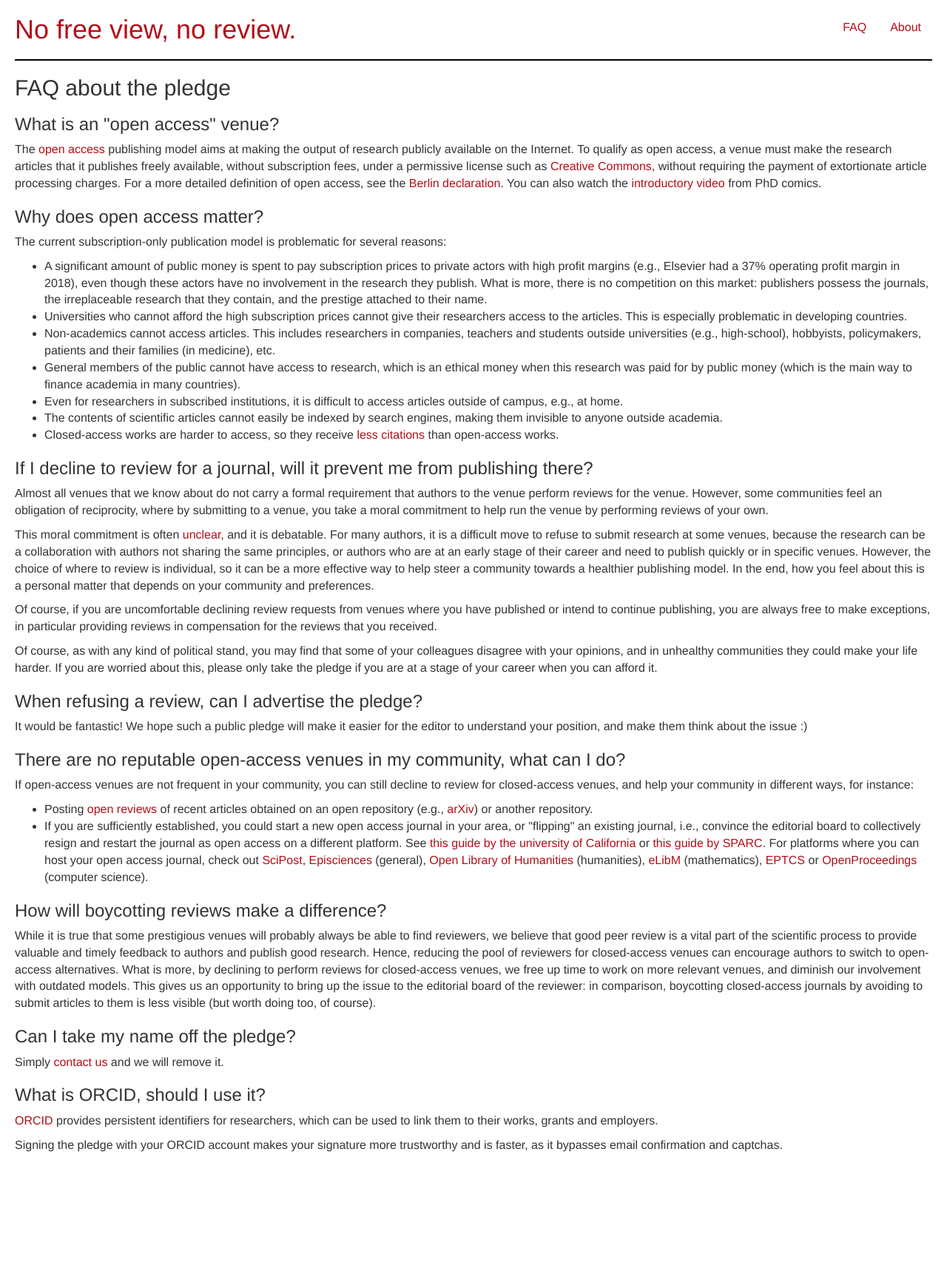
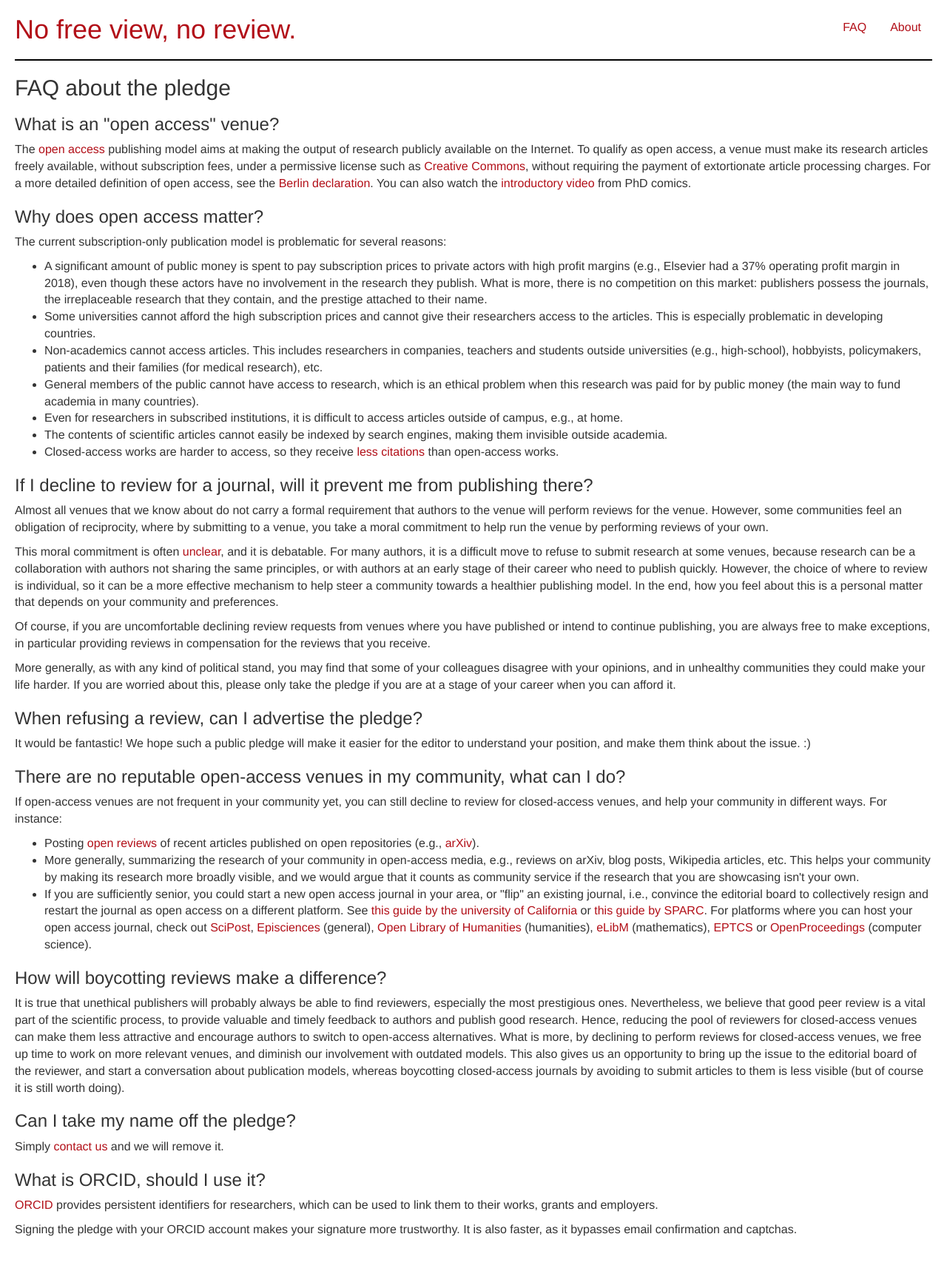
Before and after one commit to dissemin/no-free-view-no-review, a Django app: page /faq in a window 1280 px wide. Shown: the whole page at 74% size. Before the commit the page ends 1557 px from the top, so only its background shows below. Run offline with Django 3.2, Linux system fonts and the light colour scheme; some libraries are stand-ins or nearby versions.

Commit message:
copyedit faq and about

```diff
--- a/signatories/templates/faq.html
+++ b/signatories/templates/faq.html
@@ -5,9 +5,8 @@
 <h3>What is an "open access" venue?</h3>
 <p>The <a href="https://en.wikipedia.org/wiki/Open_access">open access</a>
 publishing model aims at making the output of research publicly available on the
-Internet. To qualify as open access, a venue must make the research articles
-that it publishes freely available, without subscription fees, under a
-permissive license such as <a
+Internet. To qualify as open access, a venue must make its research articles
+freely available, without subscription fees, under a permissive license such as <a
   href="https://en.wikipedia.org/wiki/Creative_Commons">Creative Commons</a>,
 without requiring the payment of extortionate article processing charges. For a
 more detailed definition of open access, see the
@@ -30,20 +29,20 @@ reasons:</p>
     competition on this market: publishers possess the journals, the
     irreplaceable research that they contain, and the prestige attached to their
   name.</li>
-  <li>Universities who cannot afford the high subscription prices cannot give
+  <li>Some universities cannot afford the high subscription prices and cannot give
     their researchers access to the articles. This is especially problematic in
     developing countries.</li>
   <li>Non-academics cannot access articles. This includes researchers in
     companies, teachers and students outside universities (e.g., high-school),
-    hobbyists, policymakers, patients and their families (in medicine),
+    hobbyists, policymakers, patients and their families (for medical research),
     etc.</li>
   <li>General members of the public cannot have access to research, which is an
-    ethical money when this research was paid for by public money (which is the
-    main way to finance academia in many countries).</li>
+    ethical problem when this research was paid for by public money (the
+    main way to fund academia in many countries).</li>
   <li>Even for researchers in subscribed institutions, it is difficult to access
     articles outside of campus, e.g., at home.</li>
   <li>The contents of scientific articles cannot easily be indexed by search
-    engines, making them invisible to anyone outside academia.</li>
+    engines, making them invisible outside academia.</li>
   <li>Closed-access works are harder to access, so they receive <a
       href="https://en.wikipedia.org/wiki/Citation_impact#Open_Access_publications">less
       citations</a> than open-access works.</li>
@@ -52,27 +51,26 @@ reasons:</p>
 <h3>If I decline to review for a journal, will it prevent me from publishing
   there?</h3>
 <p>Almost all venues that we know about do not carry a formal requirement that
-authors to the venue perform reviews for the venue. However, some communities
+authors to the venue will perform reviews for the venue. However, some communities
 feel an obligation of reciprocity, where by submitting to a venue, you take a
 moral commitment to help run the venue by performing reviews of your own.</p>
 
 <p>This moral commitment is often <a
   href="https://academia.stackexchange.com/questions/122201/does-the-peer-review-reciprocity-principle-apply-globally-or-per-venue">unclear</a>,
 and it is debatable. For many authors, it is a difficult move to refuse to
-submit research at some venues, because the research can be a collaboration
-with authors not sharing the same principles, or authors who are at an early
-stage of their career and need to publish quickly or in specific venues.
-However, the choice of where to review is individual, so it can be a more
-effective way to help steer a community towards a healthier publishing
-model. In the end, how you feel about this is a personal matter that depends on
-your community and preferences.</p>
+submit research at some venues, because research can be a collaboration
+with authors not sharing the same principles, or with authors at an early stage
+of their career who need to publish quickly. However, the choice of where to
+review is individual, so it can be a more effective mechanism to help steer a
+community towards a healthier publishing model. In the end, how you feel about
+this is a personal matter that depends on your community and preferences.</p>
 
 <p>Of course, if you are uncomfortable declining review requests from venues where you have
 published or intend to continue publishing, you are always free to make
 exceptions, in particular providing reviews in compensation for the reviews that
-you received.</p>
+you receive.</p>
 
-<p>Of course, as with any kind of political stand, you may find that some of
+<p>More generally, as with any kind of political stand, you may find that some of
 your colleagues disagree with your opinions, and in unhealthy communities they
 could make your life harder. If you are worried about this, please only take the
 pledge if you are at a stage of your career when you can afford it.</p>
@@ -80,20 +78,24 @@ pledge if you are at a stage of your career when you can afford it.</p>
 <h3>When refusing a review, can I advertise the pledge?</h3>
 
 <p>It would be fantastic! We hope such a public pledge will make it easier
-for the editor to understand your position, and make them think about the issue :)</p>
+for the editor to understand your position, and make them think about the issue. :)</p>
 
 <h3>There are no reputable open-access venues in my community, what can I
   do?</h3>
-<p>If open-access venues are not frequent in your community, you can still
+<p>If open-access venues are not frequent in your community yet, you can still
 decline to review for closed-access venues, and help your community in different
-ways, for instance:</p>
+ways. For instance:</p>
 <ul>
   <li>Posting <a href="https://en.wikipedia.org/wiki/Open_peer_review">open
-      reviews</a> of recent articles obtained on an open repository (e.g., <a
-      href="https://en.wikipedia.org/wiki/ArXiv">arXiv</a>) or another
-    repository.</li>
-  <li>If you are sufficiently established, you could start a new open access
-    journal in your area, or "flipping" an existing journal, i.e., convince the
+      reviews</a> of recent articles published on open repositories (e.g., <a
+      href="https://en.wikipedia.org/wiki/ArXiv">arXiv</a>).</li>
+  <li>More generally, summarizing the research of your community in open-access
+    media, e.g., reviews on arXiv, blog posts, Wikipedia articles, etc. This
+    helps your community by making its research more broadly visible, and we
+    would argue that it counts as community service if the research that you are
+    showcasing isn't your own.</li>
+  <li>If you are sufficiently senior, you could start a new open access
+    journal in your area, or "flip" an existing journal, i.e., convince the
     editorial board to collectively resign and restart the journal as open
     access on a different platform. See <a
       href="https://osc.universityofcalifornia.edu/wp-content/uploads/2019/02/UC-OSC-Guide-to-Transitioning-Journals-to-OA.pdf">this
@@ -109,16 +111,18 @@ ways, for instance:</p>
 </ul>
 
 <h3>How will boycotting reviews make a difference?</h3>
-<p>While it is true that some prestigious venues will probably always be able to
-find reviewers, we believe that good peer review is a vital part of the
-scientific process to provide valuable and timely feedback to authors and
-publish good research. Hence, reducing the pool of reviewers for closed-access
-venues can encourage authors to switch to open-access alternatives. What is
+<p>It is true that unethical publishers will probably always be able to
+find reviewers, especially the most prestigious ones. Nevertheless, we believe
+that good peer review is a vital part of the scientific process, to provide
+valuable and timely feedback to authors and publish good research. Hence,
+reducing the pool of reviewers for closed-access venues can make them less
+attractive and encourage authors to switch to open-access alternatives. What is
 more, by declining to perform reviews for closed-access venues, we free up time
 to work on more relevant venues, and diminish our involvement with outdated
-models. This gives us an opportunity to bring up the issue to the editorial
-board of the reviewer: in comparison, boycotting closed-access journals by avoiding
-to submit articles to them is less visible (but worth doing too, of course).</p>
+models. This also gives us an opportunity to bring up the issue to the editorial
+board of the reviewer, and start a conversation about publication models,
+whereas boycotting closed-access journals by avoiding to submit articles to them
+is less visible (but of course it is still worth doing).</p>
 
 <h3>Can I take my name off the pledge?</h3>
 <p>Simply <a href="{% url 'about' %}">contact us</a> and we will remove it.</p>
@@ -130,6 +134,6 @@ identifiers for researchers, which can be used to link them to their works,
 grants and employers.</p>
 
 <p>Signing the pledge with your ORCID account makes your signature more
-trustworthy and is faster, as it bypasses email confirmation and captchas.</p>
+trustworthy. It is also faster, as it bypasses email confirmation and captchas.</p>
 
 {% endblock %}
```
